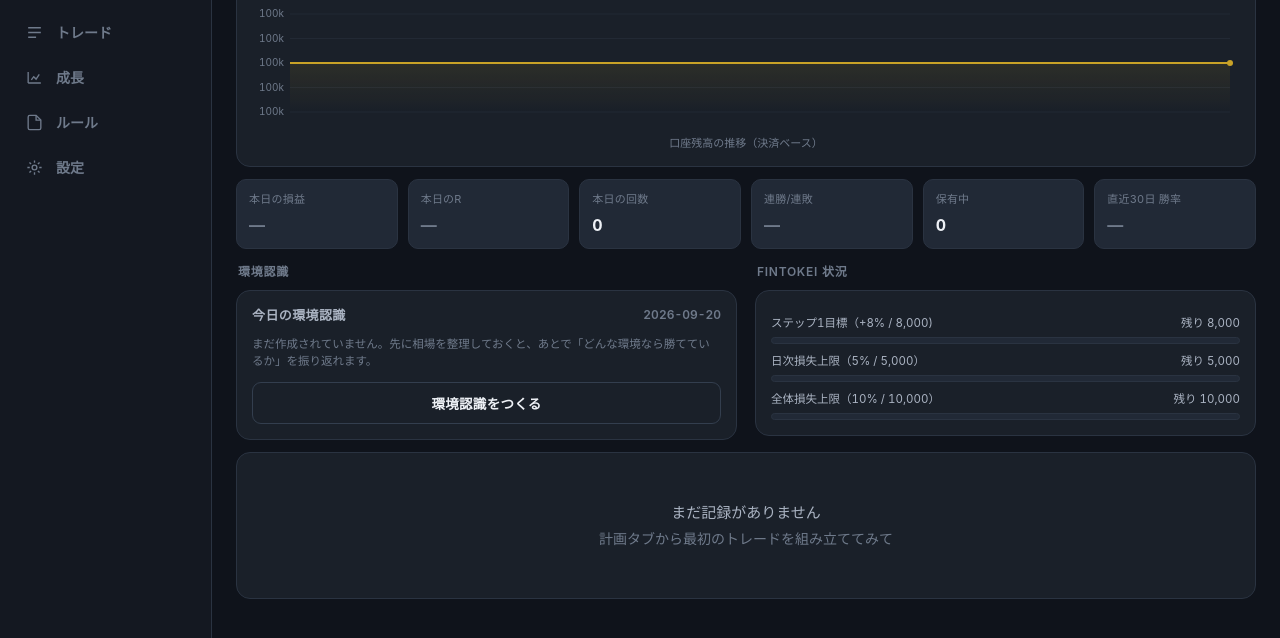
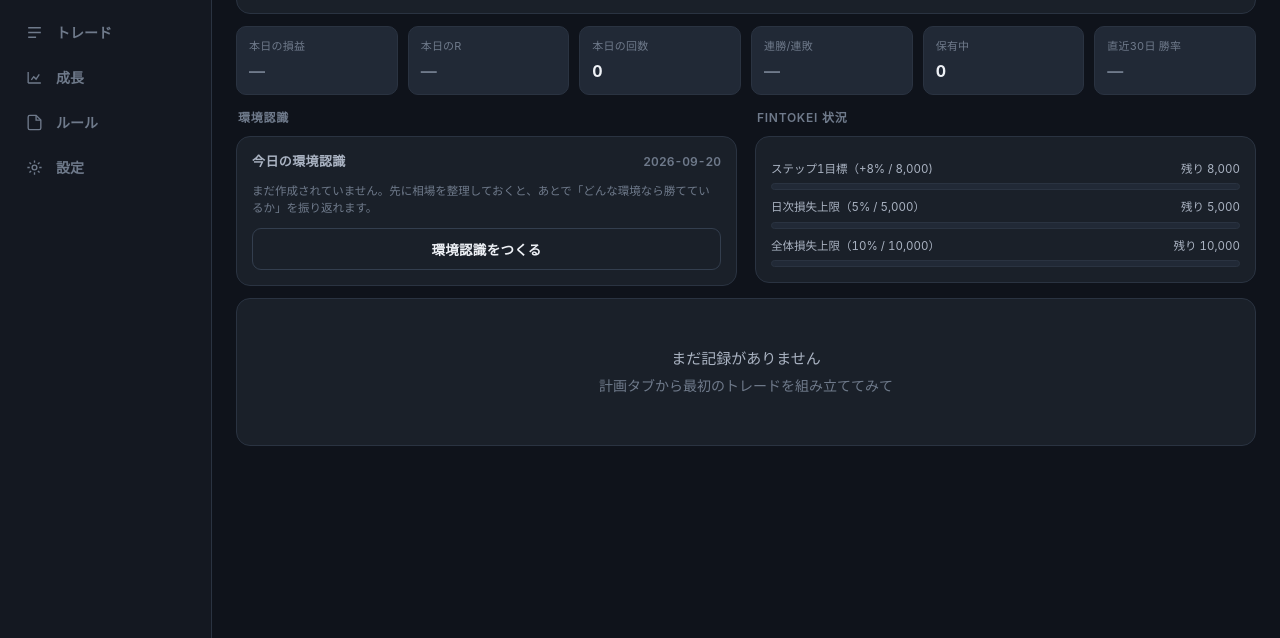
Before and after one commit to hoshi2/bobru, a plain HTML site: page index.html in a window 1280 px wide. Shown: the part 142-780 px from the top of the page. Drawn offline with Linux system fonts and the light colour scheme.

Commit message:
Drop the balance sparkline from the home screen
The redesign has no chart on 今日; the same series is already on 成長
(c_equity). Removes the canvas, the render and resize calls, and
drawEquitySpark itself. abbr() stays — the growth charts use it.

Co-Authored-By: Claude Opus 5 <noreply@anthropic.com>

```diff
--- a/index.html
+++ b/index.html
@@ -916,7 +916,6 @@ function render(){
   if(TAB==="plan") initPlan();
   if(TAB==="brief") updateBriefDirtyMark();
   if(TAB==="growth") drawGrowthCharts();
-  if(TAB==="home") drawEquitySpark();
   updateFxLine();
   ensureFxRate();          // 期限切れのときだけ動く
   // 初期化で高さが変わるので、タブを移ったときはもう一度そろえる
@@ -955,8 +954,6 @@ function viewHome(){
   h+="<div class='card'>";
   h+="<div class='balrow'><span class='bal tabular'>"+fmtMoney(bal)+" <span class='cur'>"+esc(s.currency)+"</span></span>";
   h+="<span class='"+clsSign(netAll)+" tabular' style='font-weight:700'>"+fmtSigned(netAll)+"</span></div>";
-  h+="<div class='chartbox'><canvas id='eqspark' height='84'></canvas></div>";
-  h+="<div class='chartlab'>口座残高の推移（決済ベース）</div>";
   h+="</div>";
 
   // 本日
@@ -3315,15 +3312,6 @@ function hexA(c,a){
   return c;
 }
 
-function drawEquitySpark(){
-  var cv=document.getElementById("eqspark"); if(!cv) return;
-  var closed=closedTradesSorted();
-  var init=toNum(DB.settings.initialBalance)||0;
-  var pts=[{x:0,y:init}]; var eq=init;
-  closed.forEach(function(t,i){ var pl=toNum(t.realizedPL); if(isNum(pl)) eq+=pl; pts.push({x:i+1,y:eq}); });
-  if(pts.length<2){ pts.push({x:1,y:init}); }
-  drawLineChart(cv,chartH(84),pts,cssVar("--gold"),{padL:38,baseline0:false,fmt:function(v){return abbr(v);}});
-}
 function abbr(v){ var a=Math.abs(v); if(a>=1000000) return (v/1000000).toFixed(1)+"M"; if(a>=1000) return Math.round(v/1000)+"k"; return Math.round(v).toString(); }
 
 function drawGrowthCharts(){
@@ -3394,7 +3382,7 @@ function boot(){
   }
   render();
 }
-window.addEventListener("resize",function(){ if(TAB==="growth") drawGrowthCharts(); if(TAB==="home") drawEquitySpark(); });
+window.addEventListener("resize",function(){ if(TAB==="growth") drawGrowthCharts(); });
 document.addEventListener("DOMContentLoaded",boot);
 </script>
 </body>
```
